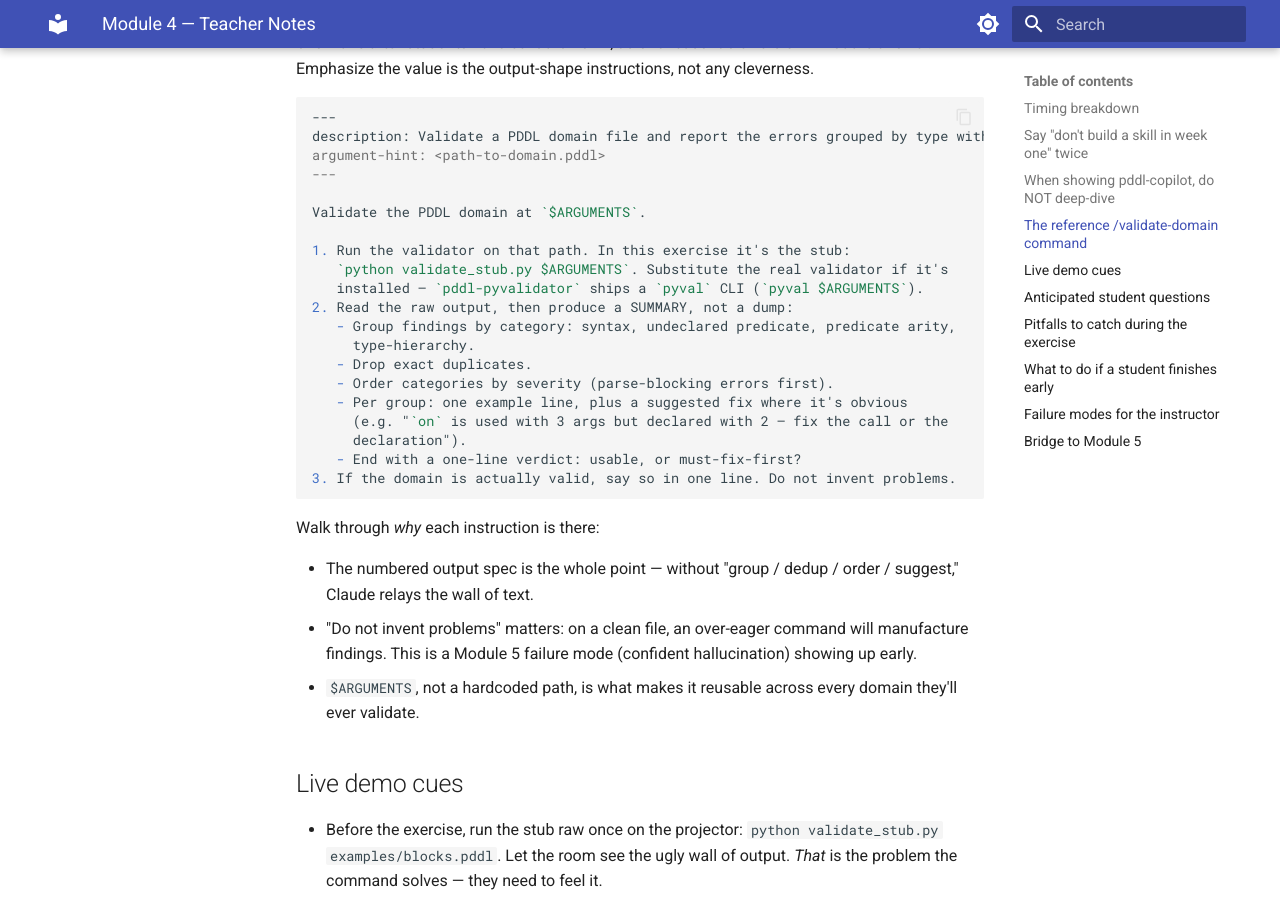
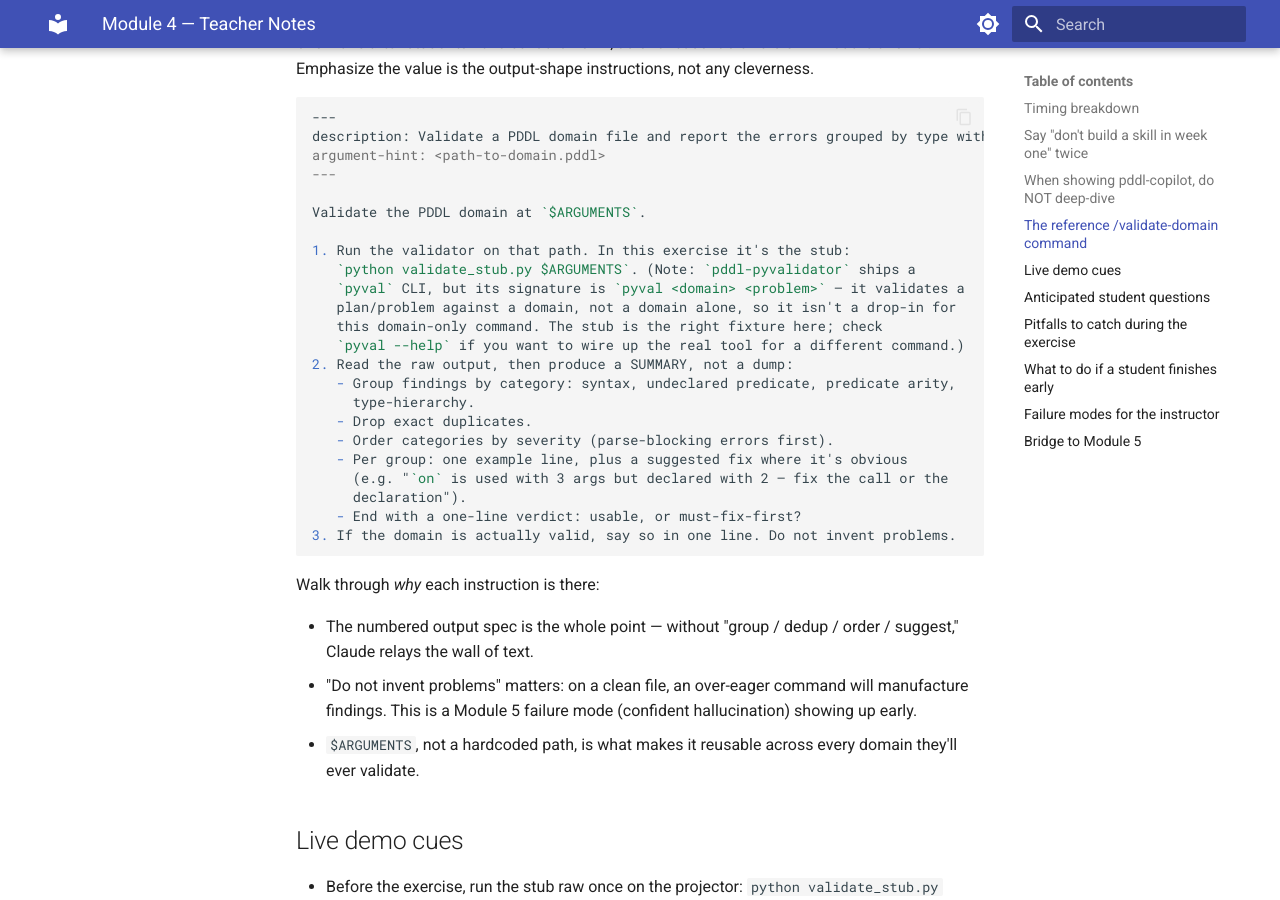
Before and after one commit to omereliy/claude-code-lab-tutorial, an MkDocs documentation site: the page built from docs/teacher-notes/module-04.md, in a window 1280 px wide and 900 px high, scrolled down 1157 px. Built offline with MkDocs 1.6.1 and Material for MkDocs 9.7.7, drawn with Linux system fonts in a browser that asks for light colours.

Commit message:
Module 4 notes: correct pyval invocation (needs domain+problem, not domain-only)

```diff
--- a/docs/teacher-notes/module-04.md
+++ b/docs/teacher-notes/module-04.md
@@ -35,8 +35,11 @@ argument-hint: <path-to-domain.pddl>
 Validate the PDDL domain at `$ARGUMENTS`.
 
 1. Run the validator on that path. In this exercise it's the stub:
-   `python validate_stub.py $ARGUMENTS`. Substitute the real validator if it's
-   installed — `pddl-pyvalidator` ships a `pyval` CLI (`pyval $ARGUMENTS`).
+   `python validate_stub.py $ARGUMENTS`. (Note: `pddl-pyvalidator` ships a
+   `pyval` CLI, but its signature is `pyval <domain> <problem>` — it validates a
+   plan/problem against a domain, not a domain alone, so it isn't a drop-in for
+   this domain-only command. The stub is the right fixture here; check
+   `pyval --help` if you want to wire up the real tool for a different command.)
 2. Read the raw output, then produce a SUMMARY, not a dump:
    - Group findings by category: syntax, undeclared predicate, predicate arity,
      type-hierarchy.
```
